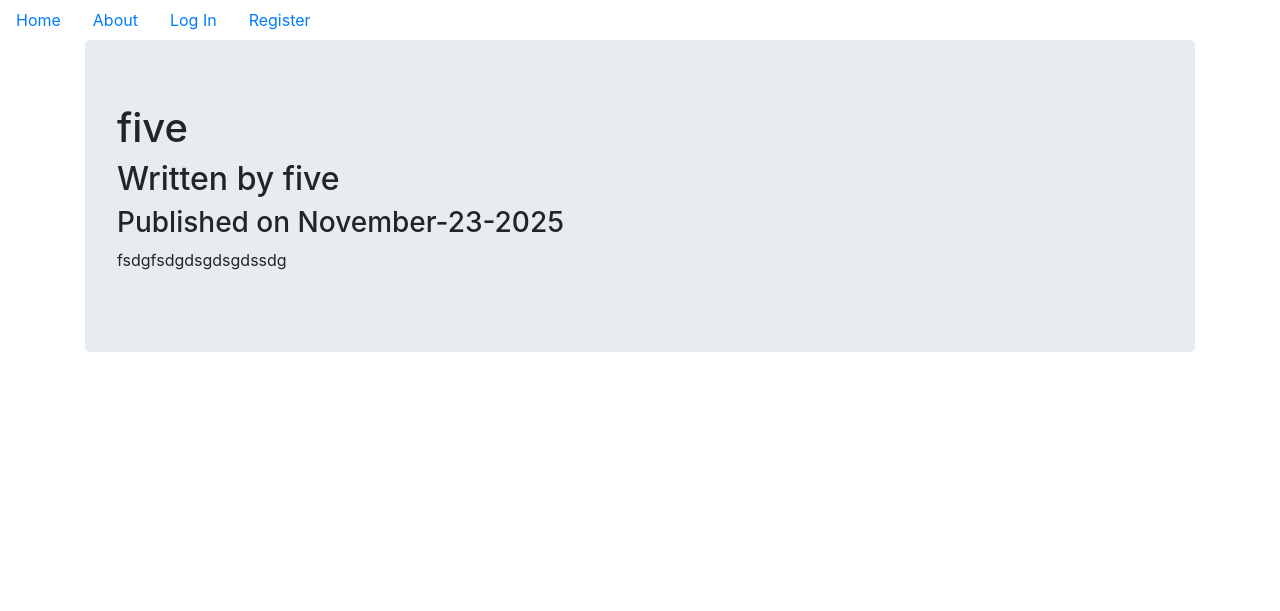
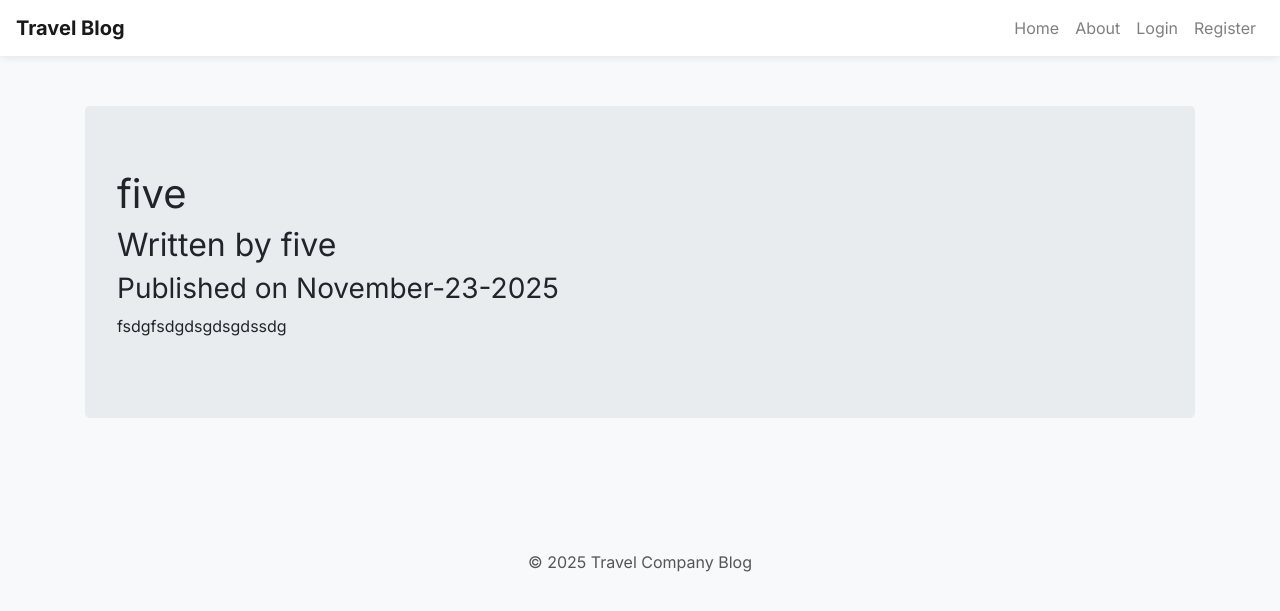
Before and after one commit to annasenen/multi_user_blog, a Flask app: page /1 in a window 1280 px wide. Shown: the top 611 px of the page. Run offline with Flask 3, Linux system fonts and the light colour scheme; some libraries are stand-ins or nearby versions.

Commit message:
Redesign navbar and update base layout

```diff
--- a/travelcompanyblog/templates/base.html
+++ b/travelcompanyblog/templates/base.html
@@ -1,54 +1,111 @@
 <!DOCTYPE html>
 <html lang="en">
 <head>
-    <link rel="stylesheet" href="https://maxcdn.bootstrapcdn.com/bootstrap/4.0.0/css/bootstrap.min.css" integrity="sha384-Gn5384xqQ1aoWXA+058RXPxPg6fy4IWvTNh0E263XmFcJlSAwiGgFAW/dAiS6JXm" crossorigin="anonymous">
-    <script src="https://code.jquery.com/jquery-3.2.1.slim.min.js" integrity="sha384-KJ3o2DKtIkvYIK3UENzmM7KCkRr/rE9/Qpg6aAZGJwFDMVNA/GpGFF93hXpG5KkN" crossorigin="anonymous"></script>
-    <script src="https://cdnjs.cloudflare.com/ajax/libs/popper.js/1.12.9/umd/popper.min.js" integrity="sha384-ApNbgh9B+Y1QKtv3Rn7W3mgPxhU9K/ScQsAP7hUibX39j7fakFPskvXusvfa0b4Q" crossorigin="anonymous"></script>
-    <script src="https://maxcdn.bootstrapcdn.com/bootstrap/4.0.0/js/bootstrap.min.js" integrity="sha384-JZR6Spejh4U02d8jOt6vLEHfe/JQGiRRSQQxSfFWpi1MquVdAyjUar5+76PVCmYl" crossorigin="anonymous"></script>
     <meta charset="UTF-8">
     <meta name="viewport" content="width=device-width, initial-scale=1.0">
-    <title>Document</title>
+
+    <!-- Google Font -->
+    <link href="https://fonts.googleapis.com/css2?family=Inter:wght@300;400;600;700&display=swap" rel="stylesheet">
+
+    <!-- Bootstrap 4.6 (modern, stable) -->
+    <link rel="stylesheet" href="https://cdnjs.cloudflare.com/ajax/libs/twitter-bootstrap/4.6.2/css/bootstrap.min.css">
+
+    <title>Travel Company Blog</title>
+
+    <style>
+        body {
+            font-family: 'Inter', sans-serif;
+            background: #f8f9fa;
+        }
+
+        .navbar {
+            margin-bottom: 30px;
+            box-shadow: 0 2px 8px rgba(0,0,0,0.08);
+        }
+
+        .container {
+            padding-top: 20px;
+            padding-bottom: 40px;
+        }
+
+        .nav-link {
+            font-weight: 500;
+        }
+
+        footer {
+            margin-top: 40px;
+            padding: 20px 0;
+            text-align: center;
+            color: #555;
+        }
+    </style>
 </head>
 <body>
 
-    <ul class='nav'>
-        <li class='nav-link'>
-            <a href="{{ url_for('core.index') }}">Home</a>
+    <!-- NAVBAR -->
+    <nav class="navbar navbar-expand-lg navbar-light bg-white">
+        <a class="navbar-brand font-weight-bold" href="{{ url_for('core.index') }}">Travel Blog</a>
+
+        <button class="navbar-toggler" type="button" data-toggle="collapse" data-target="#navbarNav">
+            <span class="navbar-toggler-icon"></span>
+        </button>
+
+        <div class="collapse navbar-collapse" id="navbarNav">
+
+            <ul class="navbar-nav ml-auto">
+
+                <li class="nav-item">
+                    <a class="nav-link" href="{{ url_for('core.index') }}">Home</a>
                 </li>
-        <li class='nav-link'>
-            <a href="{{ url_for('core.info') }}">About</a>
+
+                <li class="nav-item">
+                    <a class="nav-link" href="{{ url_for('core.info') }}">About</a>
                 </li>
 
                 {% if current_user.is_authenticated %}
 
-        <li class='nav-link'>
-            <a href="{{ url_for('users.logout') }}">Log Out</a>
+                    <li class="nav-item">
+                        <a class="nav-link" href="{{ url_for('blog_posts.create_post') }}">Create Post</a>
                     </li>
 
-        <li class='nav-link'>
-            <a href="{{ url_for('users.account') }}">Account</a>
+                    <li class="nav-item">
+                        <a class="nav-link" href="{{ url_for('users.account') }}">Account</a>
                     </li>
 
-        <li class='nav-link'>
-            <a href="{{ url_for('blog_posts.create_post') }}">Create Post</a>
+                    <li class="nav-item">
+                        <a class="nav-link text-danger" href="{{ url_for('users.logout') }}">Logout</a>
                     </li>
+
                 {% else %}
 
-        <li class='nav-link'>
-            <a href="{{ url_for('users.login') }}">Log In</a>
+                    <li class="nav-item">
+                        <a class="nav-link" href="{{ url_for('users.login') }}">Login</a>
                     </li>
 
-        <li class='nav-link'>
-            <a href="{{ url_for('users.register') }}">Register</a>
+                    <li class="nav-item">
+                        <a class="nav-link" href="{{ url_for('users.register') }}">Register</a>
                     </li>
+
                 {% endif %}
+            </ul>
 
-    </ul>
+        </div>
+    </nav>
+
+    <!-- PAGE CONTENT -->
     <div class="container">
         {% block content %}
+        {% endblock %}
+    </div>
 
-        {% endblock %}
+    <footer>
+        &copy; {{ current_year if current_year else "2025" }} Travel Company Blog
+    </footer>
 
+    <!-- JS (Bootstrap 4.6) -->
+    <script src="https://code.jquery.com/jquery-3.5.1.slim.min.js"></script>
+    <script src="https://cdn.jsdelivr.net/npm/popper.js@1.16.1/dist/umd/popper.min.js"></script>
+    <script src="https://cdnjs.cloudflare.com/ajax/libs/twitter-bootstrap/4.6.2/js/bootstrap.min.js"></script>
 
 </body>
 </html>
```
Lines whose indentation alone changed are shown as unchanged.
